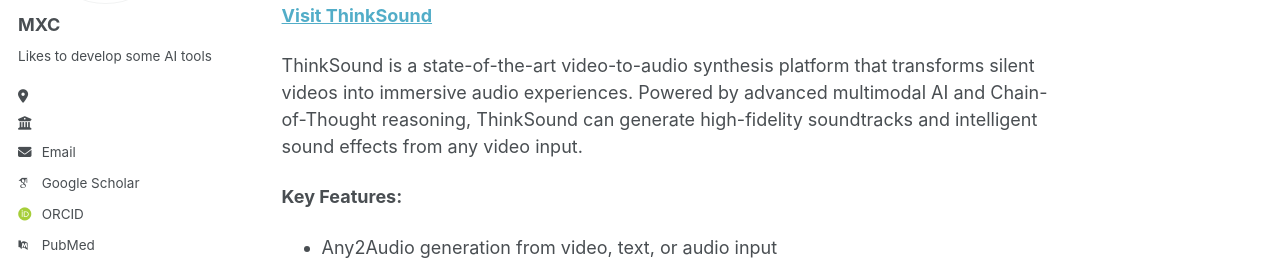
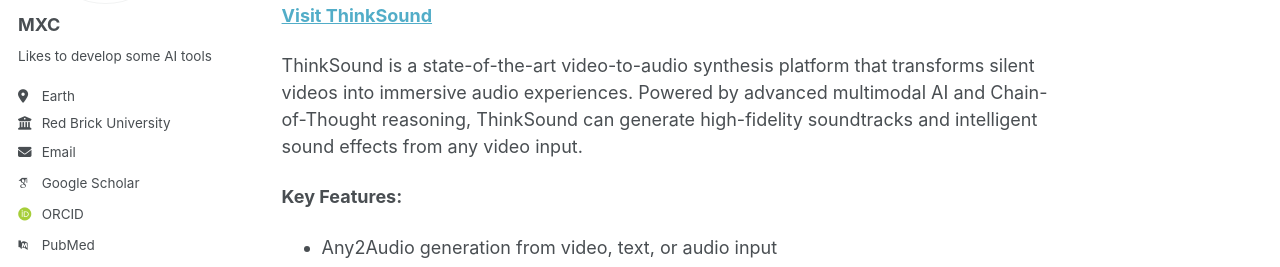
Before and after one commit to MrMengXC/mrmengxc.github.io, a Jekyll site: the page built from _pages/about.md, in a window 1280 px wide. Shown: the part 316-583 px from the top of the page. Built offline with Jekyll 4.4.1, drawn with Linux system fonts in a browser that asks for light colours; some web fonts are replaced.

Commit message:
提交代码

```diff
--- a/_config.yml
+++ b/_config.yml
@@ -13,7 +13,7 @@ title                    : "Here"
 title_separator          : "-"
 name                     : &name "MXC"
 description              : &description "personal description"
-url                      : https://github.com/MrMengXC # the base hostname & protocol for your site e.g. "https://[your GitHub username].github.io" or if you already have some other page hosted on Github then use "https://[your GitHub username].github.io/[Your Repo Name]"
+url                      : https://academicpages.github.io # the base hostname & protocol for your site e.g. "https://[your GitHub username].github.io" or if you already have some other page hosted on Github then use "https://[your GitHub username].github.io/[Your Repo Name]"
 baseurl                  : "" # the subpath of your site, e.g. "/blog"
 repository               : "academicpages/academicpages.github.io"
 
@@ -26,8 +26,8 @@ author:
   name             : "MXC"
   pronouns         : # example: "she/her"
   bio              : "Likes to develop some AI tools"
-  location         : ""
-  employer         : ""
+  location         : "Earth"
+  employer         : "Red Brick University"
   uri              : # URL
   email            : "none@example.org"
 
```
